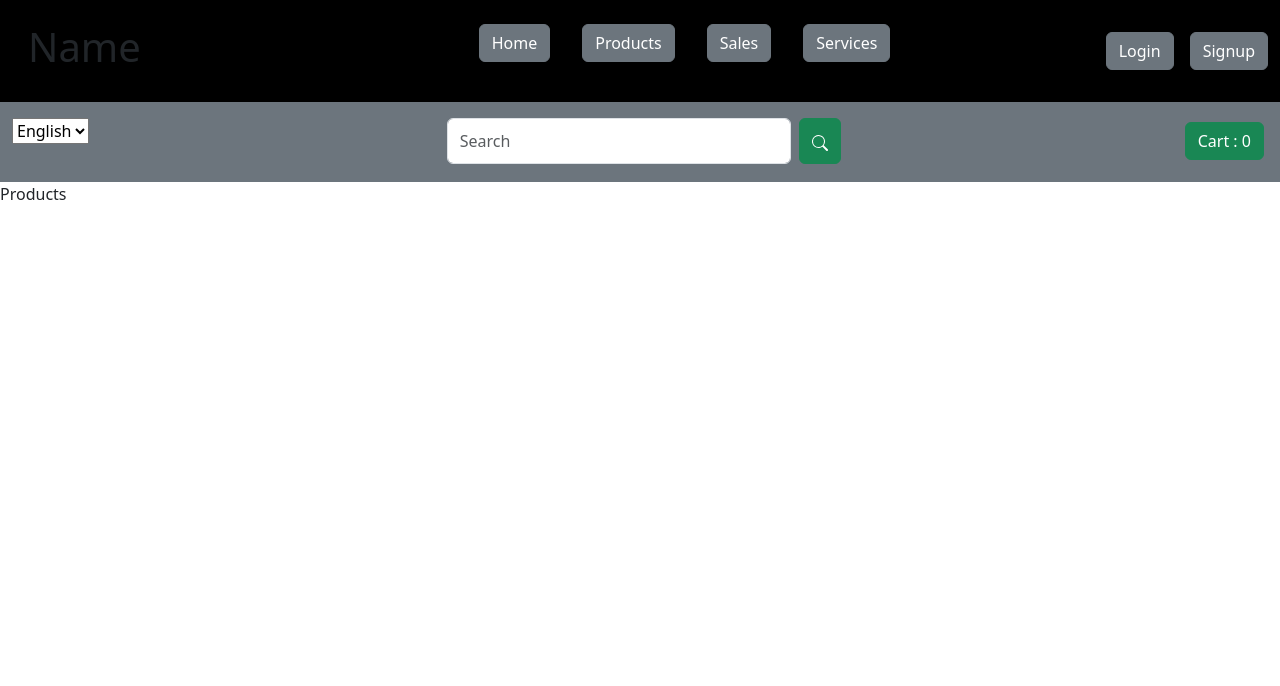
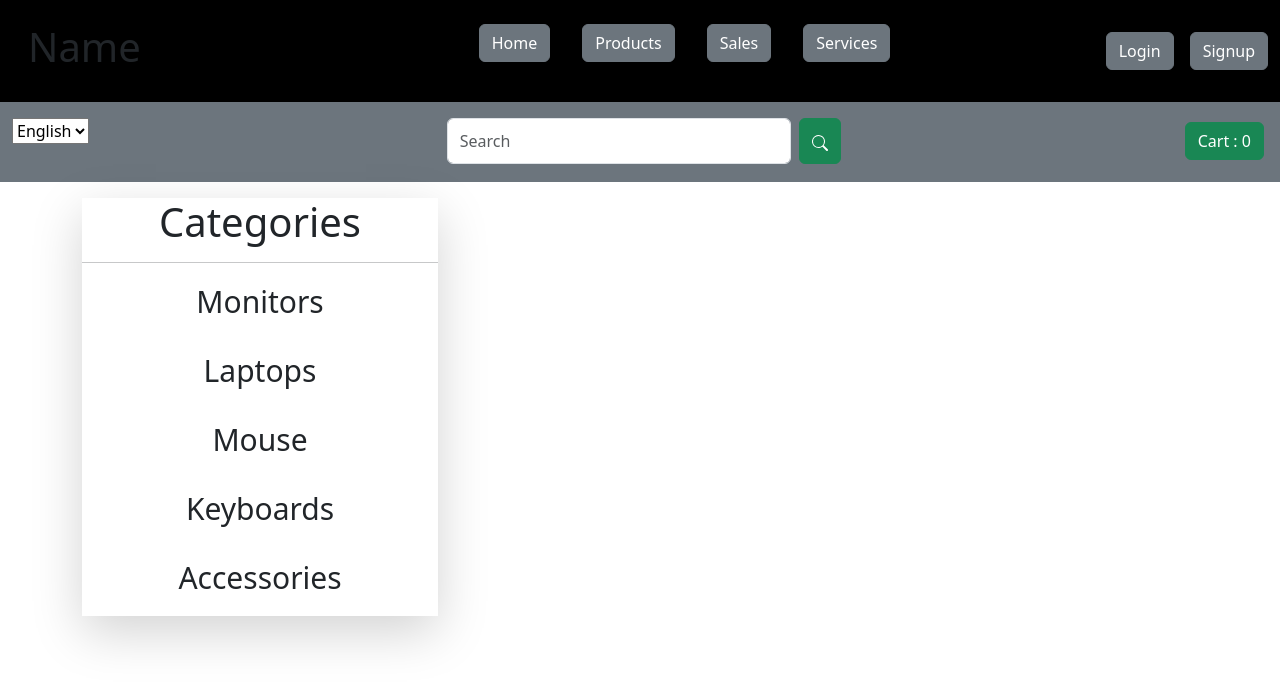
Before and after one commit to ak007TheBoss/React-Ecom, a React (Vite) app in the folder Frontend/: page /products in a window 1280 px wide. Shown: the top 686 px of the page. Built offline with nearby package versions, Linux system fonts and the light colour scheme.

Commit message:
product page adjustment

```diff
--- a/Frontend/index.html
+++ b/Frontend/index.html
@@ -6,7 +6,7 @@
     <link rel="stylesheet" href="https://cdn.jsdelivr.net/npm/bootstrap@5.3.3/dist/css/bootstrap.min.css">
     <link rel="stylesheet" href="../Frontend//src/index.css">
     <meta name="viewport" content="width=device-width, initial-scale=1.0" />
-    <title>Ecom</title>
+    <title>WhiteShadow Gaming</title>
   </head>
   <body style="margin: 0; padding: 0; box-sizing: border-box;">
     <div id="root"></div>
--- /dev/null
+++ b/Frontend/src/css/products.css
@@ -0,0 +1,3 @@
+p{
+    font-size: 30px;
+}
--- a/Frontend/src/pages/Homepage.jsx
+++ b/Frontend/src/pages/Homepage.jsx
@@ -14,7 +14,7 @@ const Homepage = () => {
   return (
     <>
     <Navbarcomponent/>
-    <div className='container'>
+    <div className='container' style={{marginRight:"75px"}}>
         <div className='row'>
           {
           cardData && cardData.map((data,index)=>(
--- a/Frontend/src/pages/Products.jsx
+++ b/Frontend/src/pages/Products.jsx
@@ -1,11 +1,37 @@
 import React from 'react'
 import Navbarcomponent from '../components/Navbarcomponent'
-
+import '../css/products.css'
 const Products = () => {
   return (
     <>
       <Navbarcomponent/>
-      <div>Products</div>
+      <div className='container'>
+        <div className='row'>
+          <div className='col-md-4'>
+            <div className='my-3 shadow-lg'>
+              <h1 className='text-center'>Categories</h1>
+              <hr />
+              <div>
+                <div className='d-flex justify-content-evenly mb-2'>
+                <p>Monitors</p>
+                </div>
+                <div className='d-flex justify-content-evenly mb-2'>
+                <p>Laptops</p>
+                </div>
+                <div className='d-flex justify-content-evenly mb-2'>
+                <p>Mouse</p>
+                </div>
+                <div className='d-flex justify-content-evenly mb-2'>
+                <p>Keyboards</p>
+                </div>
+                <div className='d-flex justify-content-evenly mb-2'>
+                <p>Accessories</p>
+                </div>
+              </div>
+            </div>
+          </div>
+        </div>
+      </div>
     </>
 
   )
```
